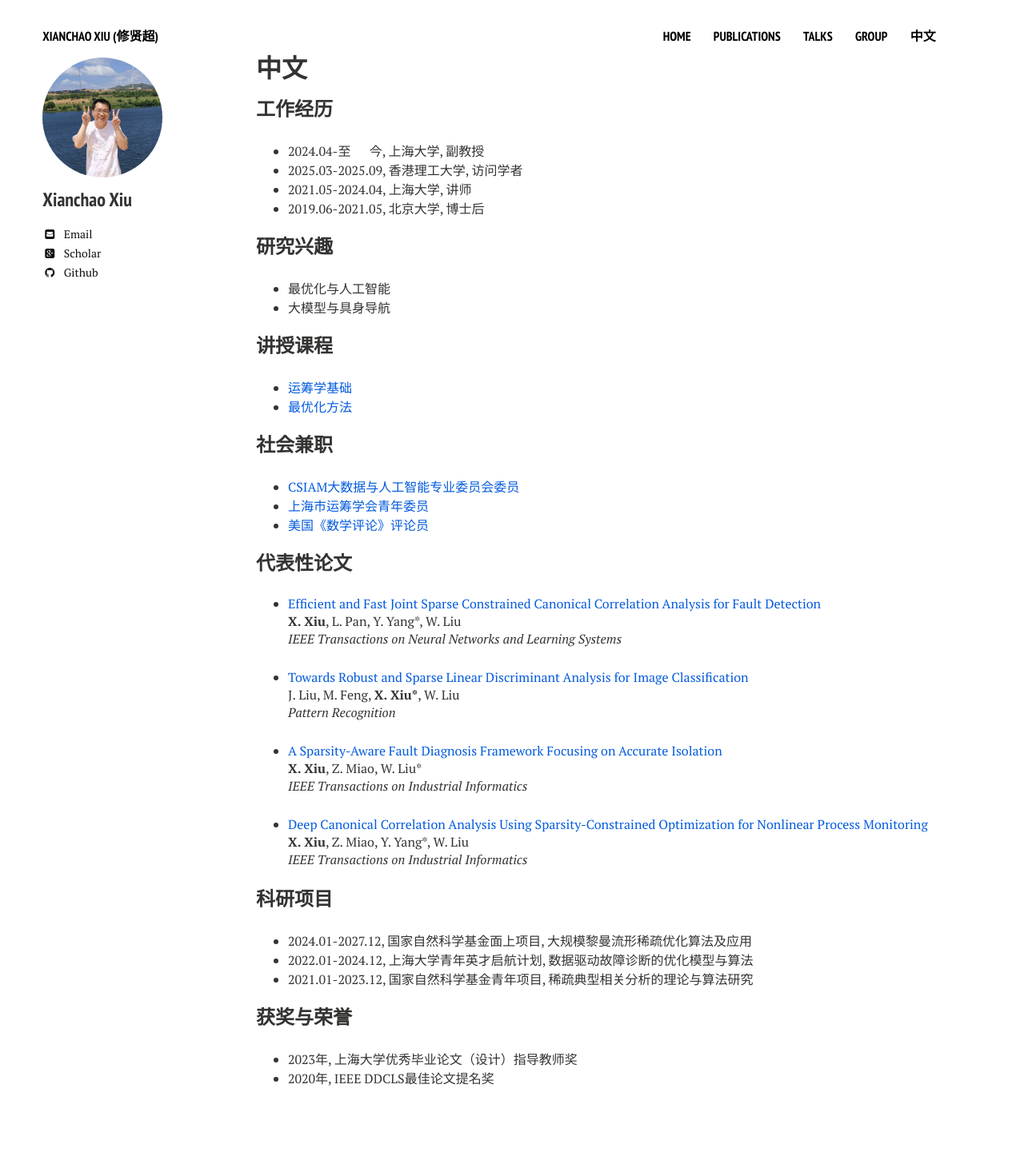
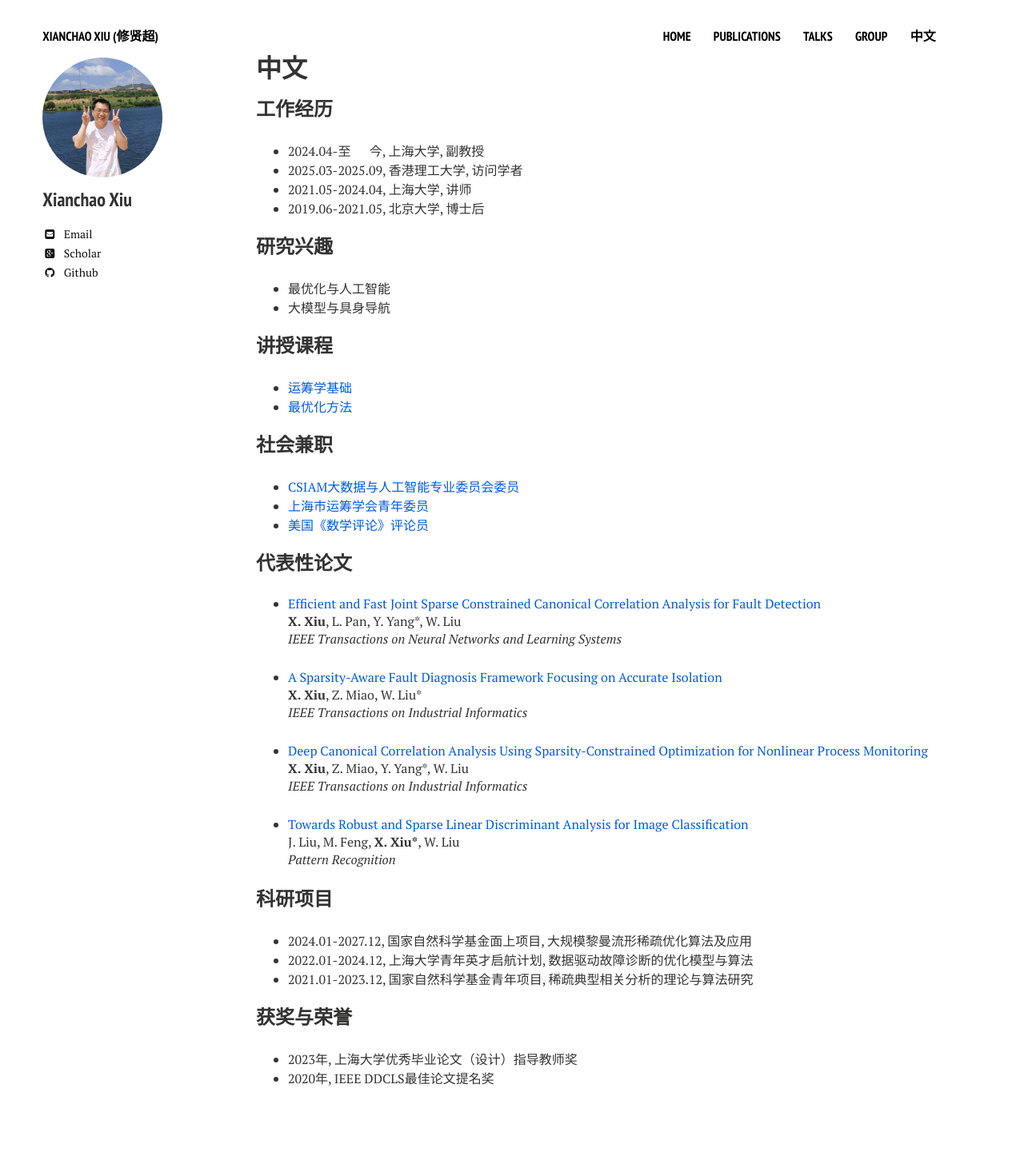
Before and after one commit to xianchaoxiu/xianchaoxiu.github.io, a Jekyll site: the page built from chinese/index.md, in a window 1280 px wide. Shown: the whole page at 80% size. Built offline with Jekyll 4.4.1, drawn with Linux system fonts in a browser that asks for light colours; nearby versions of some CDN libraries; part of the change alters nothing that is shown.

Commit message:
Update index.md

```diff
--- a/chinese/index.md
+++ b/chinese/index.md
@@ -44,10 +44,6 @@ share: false
 <b>X. Xiu</b>, L. Pan, Y. Yang*, W. Liu<br>
 <i>IEEE Transactions on Neural Networks and Learning Systems</i><br>
 
-* <a href="https://www.sciencedirect.com/science/article/abs/pii/S0031320324002632" class="textlink" target="_blank">Towards Robust and Sparse Linear Discriminant Analysis for Image Classification</a><br>
-J. Liu, M. Feng, <b>X. Xiu*</b>, W. Liu<br>
-<i>Pattern Recognition</i><br>
-
 * <a href="https://ieeexplore.ieee.org/abstract/document/9788040" class="textlink" target="_blank">A Sparsity-Aware Fault Diagnosis Framework Focusing on Accurate Isolation</a><br>
 <b>X. Xiu</b>, Z. Miao, W. Liu*<br>
 <i>IEEE Transactions on Industrial Informatics</i><br>
@@ -56,6 +52,9 @@ J. Liu, M. Feng, <b>X. Xiu*</b>, W. Liu<br>
 <b>X. Xiu</b>, Z. Miao, Y. Yang*, W. Liu<br>
 <i>IEEE Transactions on Industrial Informatics</i><br>
 
+* <a href="https://www.sciencedirect.com/science/article/abs/pii/S0031320324002632" class="textlink" target="_blank">Towards Robust and Sparse Linear Discriminant Analysis for Image Classification</a><br>
+J. Liu, M. Feng, <b>X. Xiu*</b>, W. Liu<br>
+<i>Pattern Recognition</i><br>
 
 
 ### 科研项目
```
